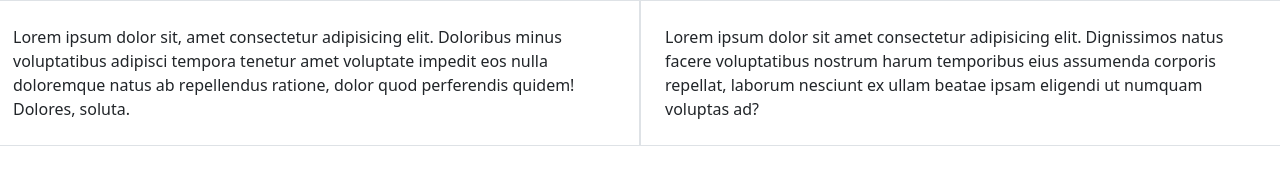
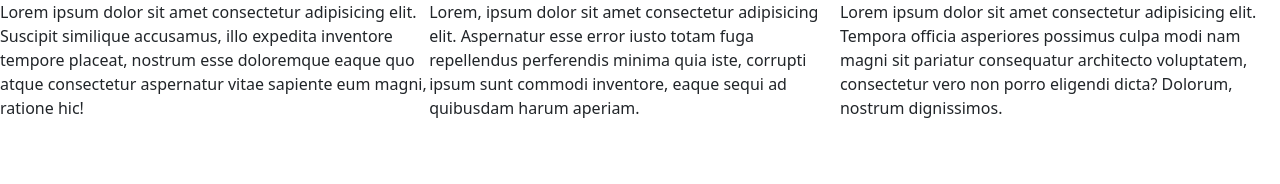
Before and after one commit to LakshanEdirisinghe/Test-Girid, a plain HTML site: page index.html in a window 1280 px wide. Drawn offline with Linux system fonts and the light colour scheme.

Commit message:
d-Flex test

```diff
--- a/index.html
+++ b/index.html
@@ -7,17 +7,26 @@
   </head>
   <body>
 
-<!-- <div class="container"> -->
-  <div class="row">
-    <div class="col-12 col-md-3 col-lg-6 border p-4">
-      Lorem ipsum dolor sit, amet consectetur adipisicing elit. Doloribus minus voluptatibus adipisci tempora tenetur amet voluptate impedit eos nulla doloremque natus ab repellendus ratione, dolor quod perferendis quidem! Dolores, soluta.
+    <div class="d-flex">
+      <div>
+        Lorem ipsum dolor sit amet consectetur adipisicing elit. Suscipit
+        similique accusamus, illo expedita inventore tempore placeat, nostrum
+        esse doloremque eaque quo atque consectetur aspernatur vitae sapiente
+        eum magni, ratione hic!
+      </div>
+      <div>
+        Lorem, ipsum dolor sit amet consectetur adipisicing elit. Aspernatur
+        esse error iusto totam fuga repellendus perferendis minima quia iste,
+        corrupti ipsum sunt commodi inventore, eaque sequi ad quibusdam harum
+        aperiam.
+      </div>
+      <div>
+        Lorem ipsum dolor sit amet consectetur adipisicing elit. Tempora officia
+        asperiores possimus culpa modi nam magni sit pariatur consequatur
+        architecto voluptatem, consectetur vero non porro eligendi dicta?
+        Dolorum, nostrum dignissimos.
+      </div>
     </div>
-    <div class="col-12 col-md-9 col-lg-6 border p-4">
-      Lorem ipsum dolor sit amet consectetur adipisicing elit. Dignissimos natus facere voluptatibus nostrum harum temporibus eius assumenda corporis repellat, laborum nesciunt ex ullam beatae ipsam eligendi ut numquam voluptas ad?
-    </div>
-  </div>
-<!-- </div> -->
-
     <!-- <script src="https://cdn.sheetjs.com/xlsx-latest/package/dist/xlsx.full.min.js"></script> -->
     <!-- <script src="scriptJs.js"></script> -->
   </body>
```
